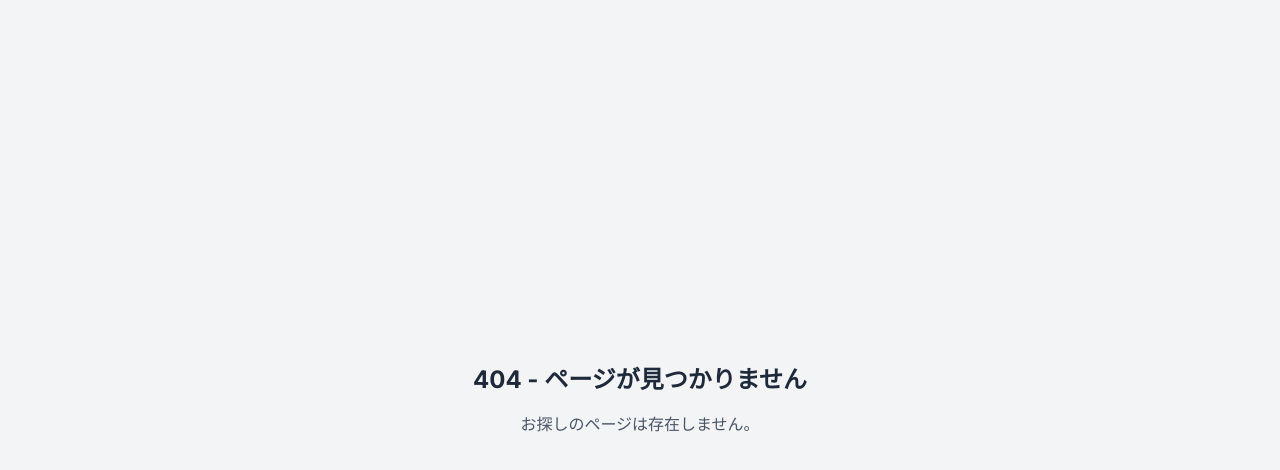
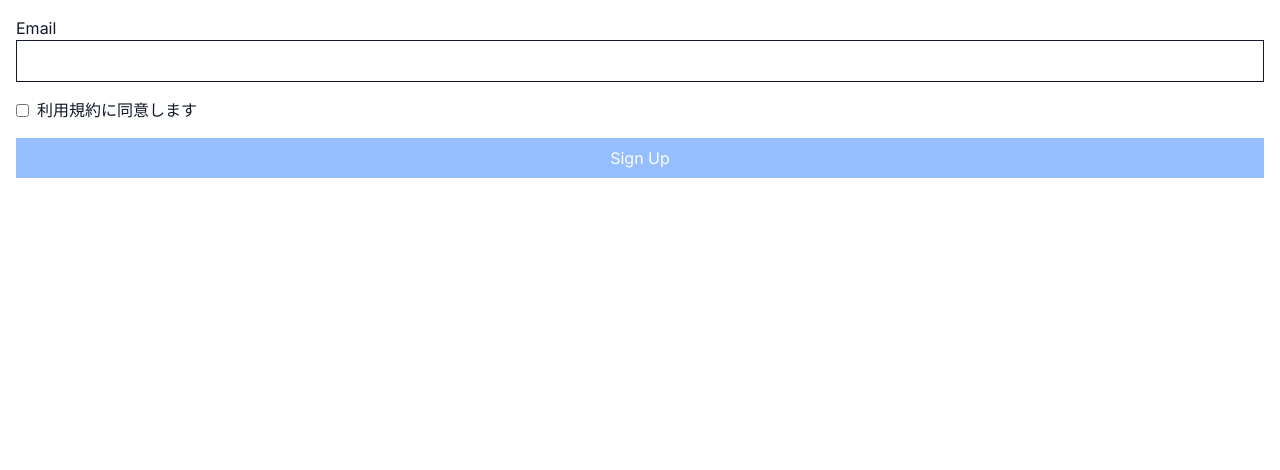
Before and after one commit to matsuvr/novel2manga-ts, a Next.js app: page /sign-up in a window 1280 px wide. Before the commit this address had no page. Shown: the top 470 px of the page. Built offline with nearby package versions, Linux system fonts and the light colour scheme.

Commit message:
feat: enforce terms consent on signup

```diff
--- /dev/null
+++ b/src/app/sign-up/page.tsx
@@ -0,0 +1,27 @@
+'use client'
+
+import { useState } from 'react'
+
+export default function SignUpPage() {
+  const [agreed, setAgreed] = useState(false)
+
+  return (
+    <form className="flex flex-col gap-4 p-4" onSubmit={(e) => e.preventDefault()}>
+      <label className="flex flex-col">
+        <span>Email</span>
+        <input type="email" className="border p-2" required />
+      </label>
+      <label className="flex items-center gap-2">
+        <input type="checkbox" checked={agreed} onChange={(e) => setAgreed(e.target.checked)} />
+        <span>利用規約に同意します</span>
+      </label>
+      <button
+        type="submit"
+        disabled={!agreed}
+        className="bg-blue-500 text-white py-2 px-4 disabled:opacity-50"
+      >
+        Sign Up
+      </button>
+    </form>
+  )
+}
```
Also changed, not shown: .kiro/specs/novel-to-manga-converter/design.md, .kiro/specs/novel-to-manga-converter/tasks.md, 2 other files (tests, documents, lock files or other folders).
